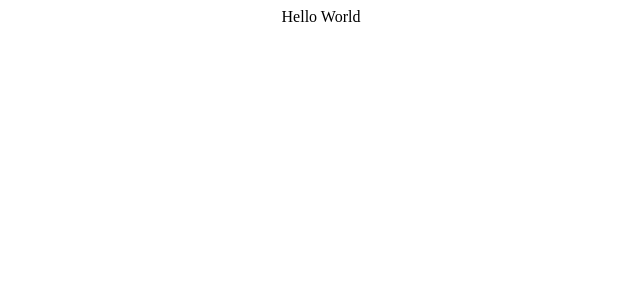
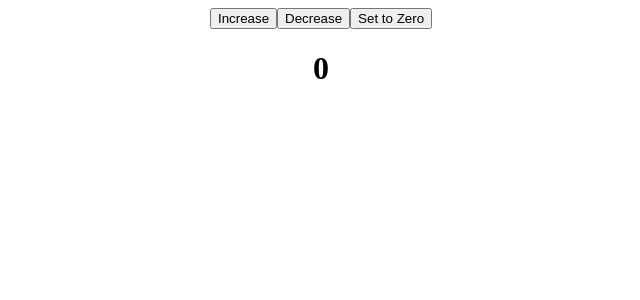
Before and after one commit to chethan25/react-tutorial-2023, a React (Create React App) app: page / in a window 1280 px wide. Shown: the top 300 px of the page, without its empty margins (319-959 px from the left). Built offline with nearby package versions, Linux system fonts and the light colour scheme.

Commit message:
useState exercise

```diff
--- a/src/App.js
+++ b/src/App.js
@@ -1,7 +1,16 @@
+import { useState } from 'react';
 import './App.css';
 
 function App() {
-  return <div className="App">Hello World</div>;
+  let [count, setCount] = useState(0);
+  return (
+    <div className="App">
+      <button onClick={() => setCount(count + 1)}>Increase</button>
+      <button onClick={() => setCount(count - 1)}>Decrease</button>
+      <button onClick={() => setCount(0)}>Set to Zero</button>
+      <h1>{count}</h1>
+    </div>
+  );
 }
 
 export default App;
```
